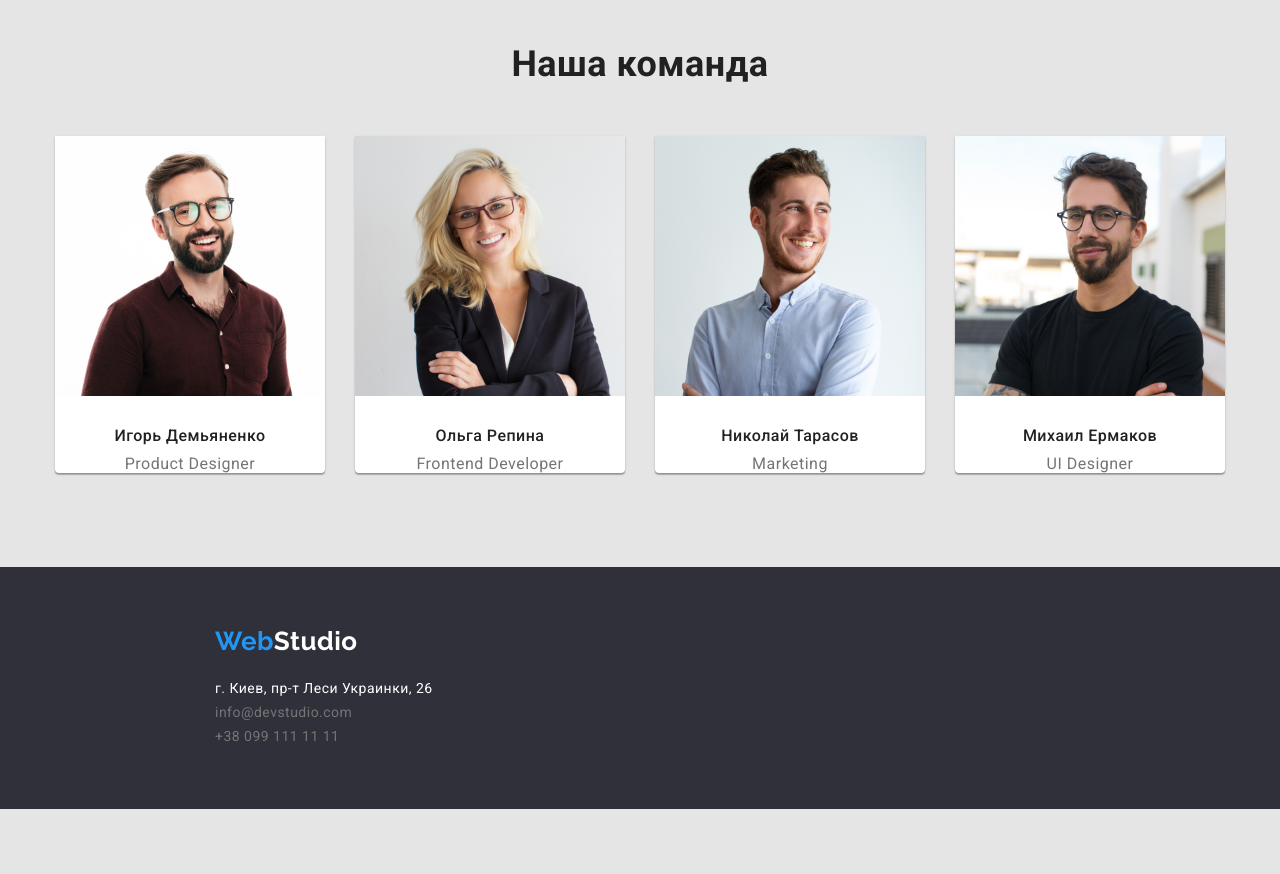
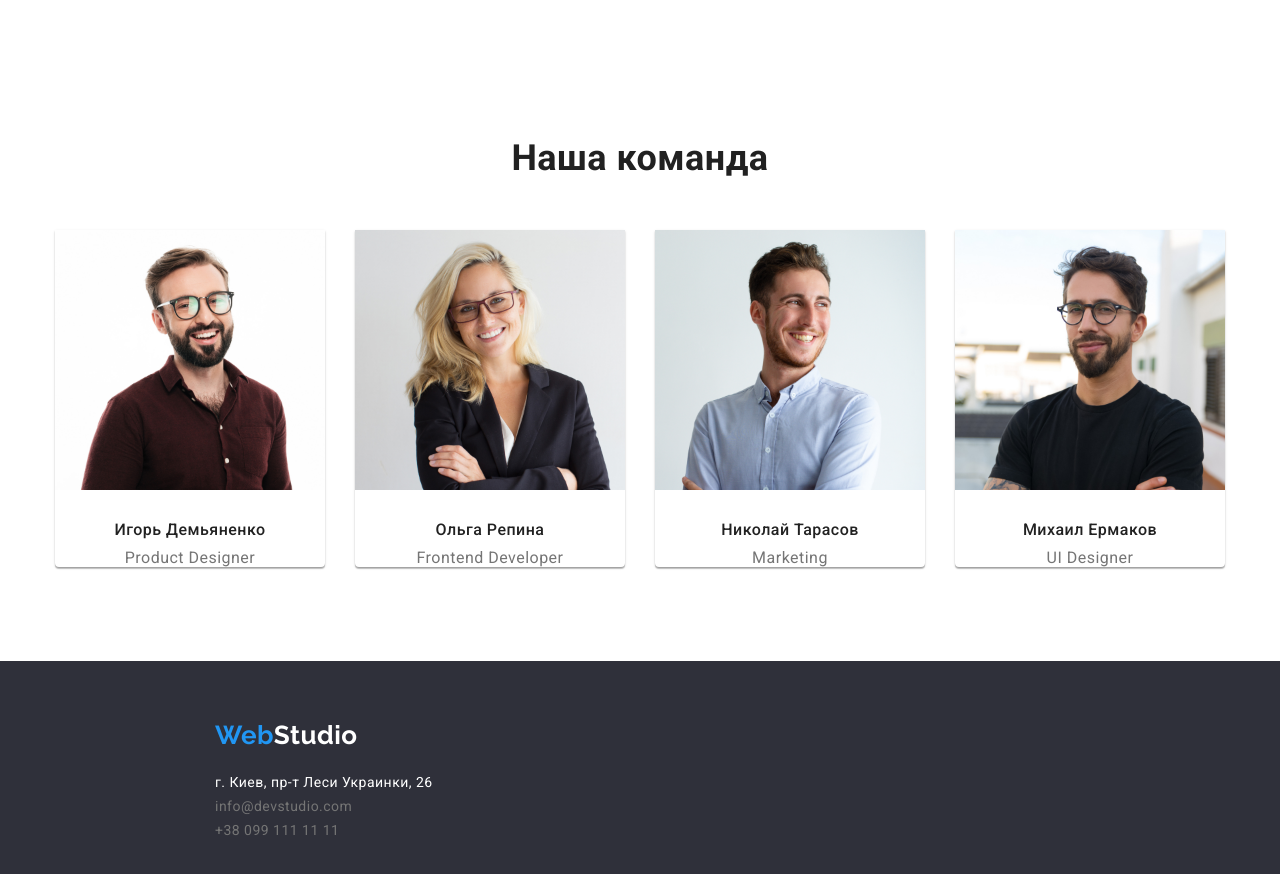
Before and after one commit to MohBat6/goit-markup-hw-03, a plain HTML site: page index.html in a window 1280 px wide. Shown: the part 1400-2274 px from the top of the page. Before the commit the page ends 2209 px from the top, so only its background shows below. Drawn offline with nearby package versions, Linux system fonts and the light colour scheme.

Commit message:
nadeyus_konec

```diff
--- a/css/styles.css
+++ b/css/styles.css
@@ -12,7 +12,6 @@
  }
 body {
     font-family: Roboto, sans-serif;
-    background-color: var(--background-main-color);
     color: var(--main-text-color);
     Letter-spacing: 0.03em;
 }
@@ -50,7 +49,6 @@ a {
     margin-left: auto;
     margin-right: auto;
     margin-top: 0;
-    background-color: var(--background-main-color);
 }
 .main-nav {
     display: flex;
@@ -120,8 +118,8 @@ margin-right: 50px;
 }
  .hero {
      width: 1600px;
+     margin-right: auto;
      margin-left: auto;
-     margin-right: auto;
      text-align: center;
      padding-top: 200px;
      padding-bottom: 200px;
@@ -172,6 +170,13 @@ margin-right: 50px;
     background: #2196F3;
     box-shadow: 0px 3px 1px rgba(0, 0, 0, 0.1), 0px 1px 2px rgba(0, 0, 0, 0.08), 0px 2px 2px rgba(0, 0, 0, 0.12);
     border-radius: 4px;
+}
+.section {
+    padding-top: 94px;
+}
+.section2 {
+    padding-top: 94px;
+    padding-bottom: 94px;
 }
 .section-title {
     color: var(--title-text-color);
@@ -230,15 +235,6 @@ color: var(--main-text-color);
 .advantages-title {
     display: none;
 }
-.section {
-    Width: 1200px;
-    padding-left: 15px;
-    padding-right: 15px;
-    margin-right: auto;
-    margin-left: auto;
-    margin-top: 94px;
-    background-color: var(--background-main-color);
-}
 .work-examples-list {
     display: flex;
     flex-wrap: wrap;
@@ -252,10 +248,9 @@ color: var(--main-text-color);
 }
 footer {
     width: 1600px;
-    margin-top: 94px;
     margin-left: auto;
     margin-right: auto;
-    padding: 60px 215px;
+    padding: 60px;
     font-family: Roboto, sans-serif;
     font-style: normal;
     background-color: #2F303A;
--- a/index.html
+++ b/index.html
@@ -39,11 +39,14 @@
     </header>
     <main>
         <section class="hero">
+            <div class="container">
                     <h1 class="title-hero">Эффективные решения <br>
                     для вашего бизнеса</h1>
                     <a href="" class="button">Заказать услугу</a>
+            </div>
         </section>
         <section class="section">
+            <div class="container">
                 <h2 class="advantages-title">Наши преимущества</h2>
             <ul class="advantages-list list">
                 <li>
@@ -71,8 +74,10 @@
                     </p>
                 </li>
             </ul>
+            </div>
         </section>
-        <section class="section">
+        <section class="section2">
+            <div class="container">
                 <h2 class="section-title">Чем мы занимаемся</h2>
             <ul class="work-examples-list list">
                 <li class="work-item">
@@ -85,8 +90,10 @@
                     <img src="./images/img-(2).jpg" width="370" alt="пример работы 3">
                 </li>
             </ul>
+            </div>
         </section>
-        <section class="section">
+        <section class="section2">
+            <div class="container">
                 <h2 class="section-title">Наша команда</h2>
             <ul class="headlines-list list">
                 <li class="personal-item">
@@ -110,9 +117,11 @@
                     <p>UI Designer</p>
                 </li>
             </ul>
+            </div>
         </section>
     </main>
     <footer>
+        <div class="container">
             <a href="" class="logo-footer"> <span class="logo-accent">Web</span>Studio</a>
         <address class="adres">
             <ul>
@@ -127,6 +136,7 @@
                 </li>
             </ul>
         </address>
+        </div>
     </footer>
 </body>
 </html>
```
Also changed, not shown: portfolio.html (+5 -1 lines). Lines whose indentation alone changed are shown as unchanged.
